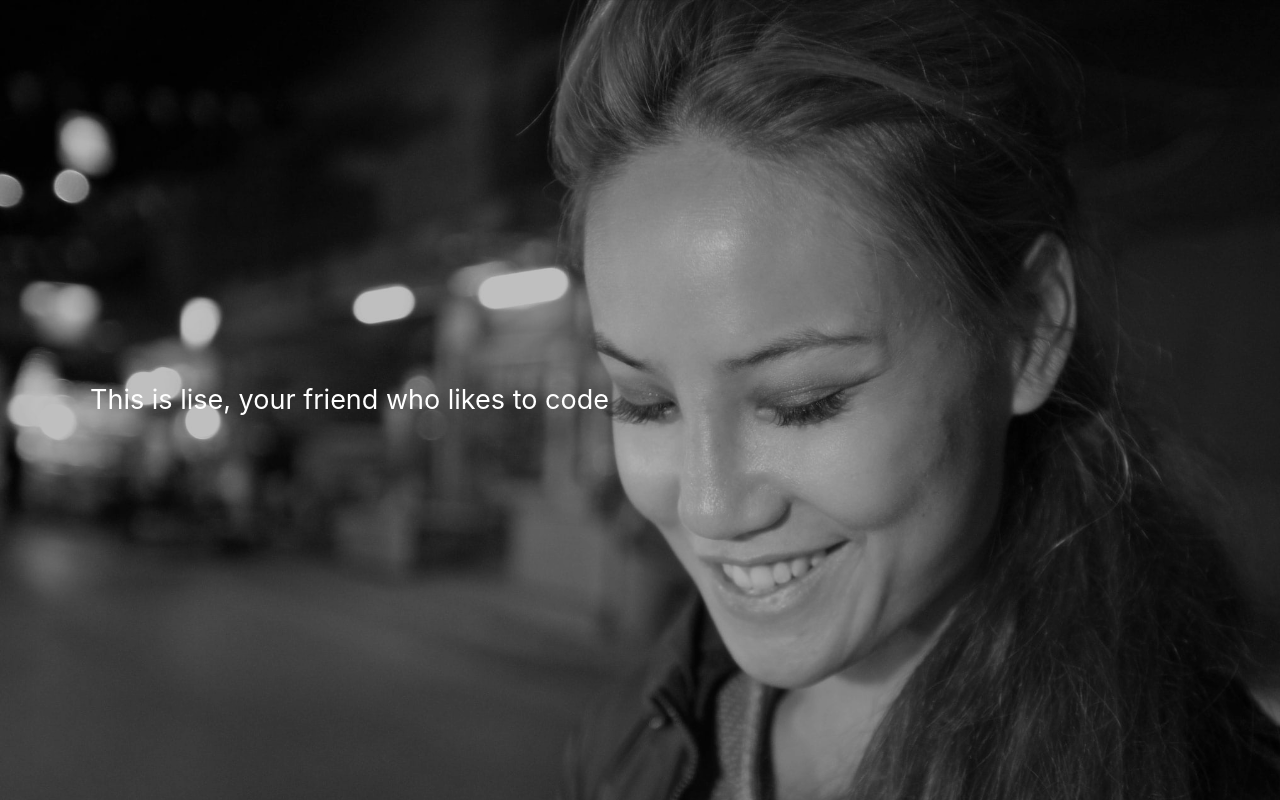
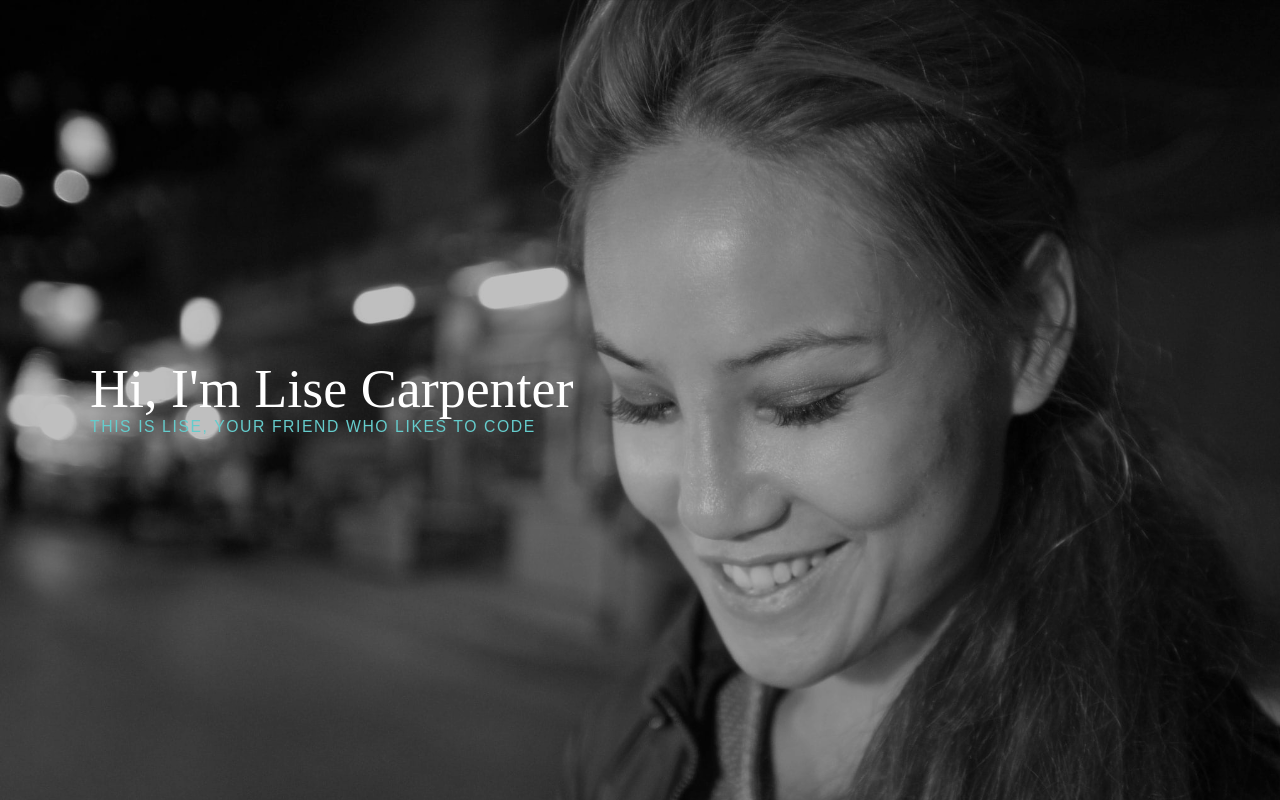
Before and after one commit to elcarp/lisecarpenter.com, a Next.js app: page / in a window 1280 px wide. Shown: the top 800 px of the page. Built offline with nearby package versions, Linux system fonts and the light colour scheme.

Commit message:
styling configuration

```diff
--- a/components/layout.js
+++ b/components/layout.js
@@ -28,10 +28,13 @@ export default function Layout({ children, home }) {
 			<header className={styles.header}></header>
 			{home ? (
 				<>
-					<div className='hero'>
+					<div className='hero flex items-center h-full '>
 						<div className='overlay z-25 bg-black absolute w-full h-full opacity-25'></div>
-						<div className='hero-content z-50 text-white flex items-center h-full md:pl-20 w-full absolute'>
-							<h1>This is lise, your friend who likes to code</h1>
+						<div className='hero-content z-50 text-white md:pl-20 w-full absolute'>
+							<h1 className='hover:text-aqua-blue'>Hi, I'm Lise Carpenter</h1>
+							<p className='uppercase tracking-widest text-sm text-aqua-blue'>
+								This is lise, your friend who likes to code
+							</p>
 						</div>
 					</div>
 					<Image
--- a/styles/global.css
+++ b/styles/global.css
@@ -1,18 +1,23 @@
 @tailwind base;
 @tailwind components;
 @tailwind utilities;
+@import url('https://fonts.googleapis.com/css2?family=Sacramento&display=swap');
+@import url('https://fonts.googleapis.com/css2?family=Poppins:wght@200&display=swap');
 
 @layer base {
     h1 {
-        @apply text-2xl;
+        @apply text-5xl;
+        font-family: 'Sacramento', cursive;
     }
 
     h2 {
         @apply text-xl;
+        font-family: 'Sacramento', cursive;
     }
 
     h3 {
         @apply text-lg;
+        font-family: 'Sacramento', cursive;
     }
 
     a {
@@ -24,8 +29,7 @@ html,
 body {
     padding: 0;
     margin: 0;
-    font-family: -apple-system, BlinkMacSystemFont, Segoe UI, Roboto, Oxygen, Ubuntu,
-        Cantarell, Fira Sans, Droid Sans, Helvetica Neue, sans-serif;
+    font-family: 'Poppins', sans-serif;
     line-height: 1.6;
     font-size: 18px;
 }
--- a/tailwind.config.js
+++ b/tailwind.config.js
@@ -2,7 +2,11 @@ module.exports = {
 	purge: [],
 	darkMode: false, // or 'media' or 'class'
 	theme: {
-		extend: {},
+		extend: {
+			colors: {
+				'aqua-blue': '#65cccc',
+			},
+		},
 	},
 	variants: {
 		extend: {},
```
